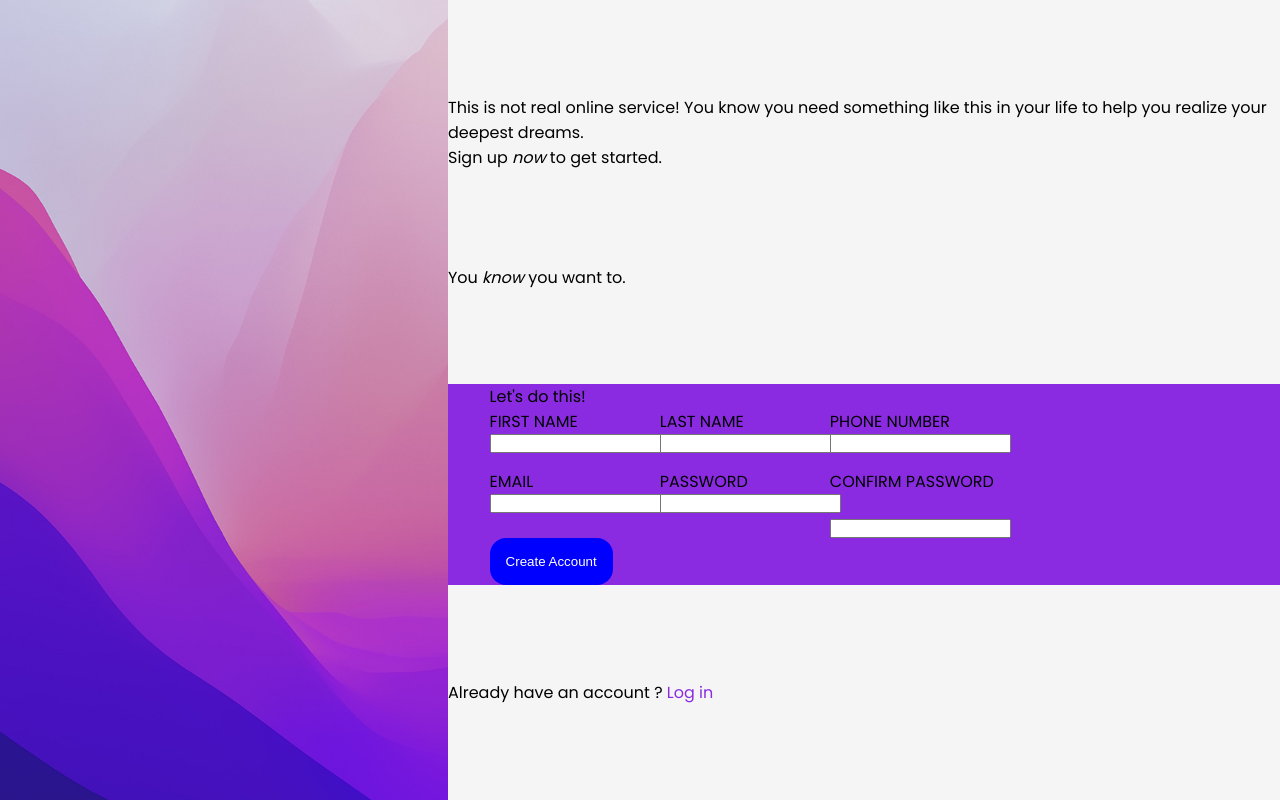
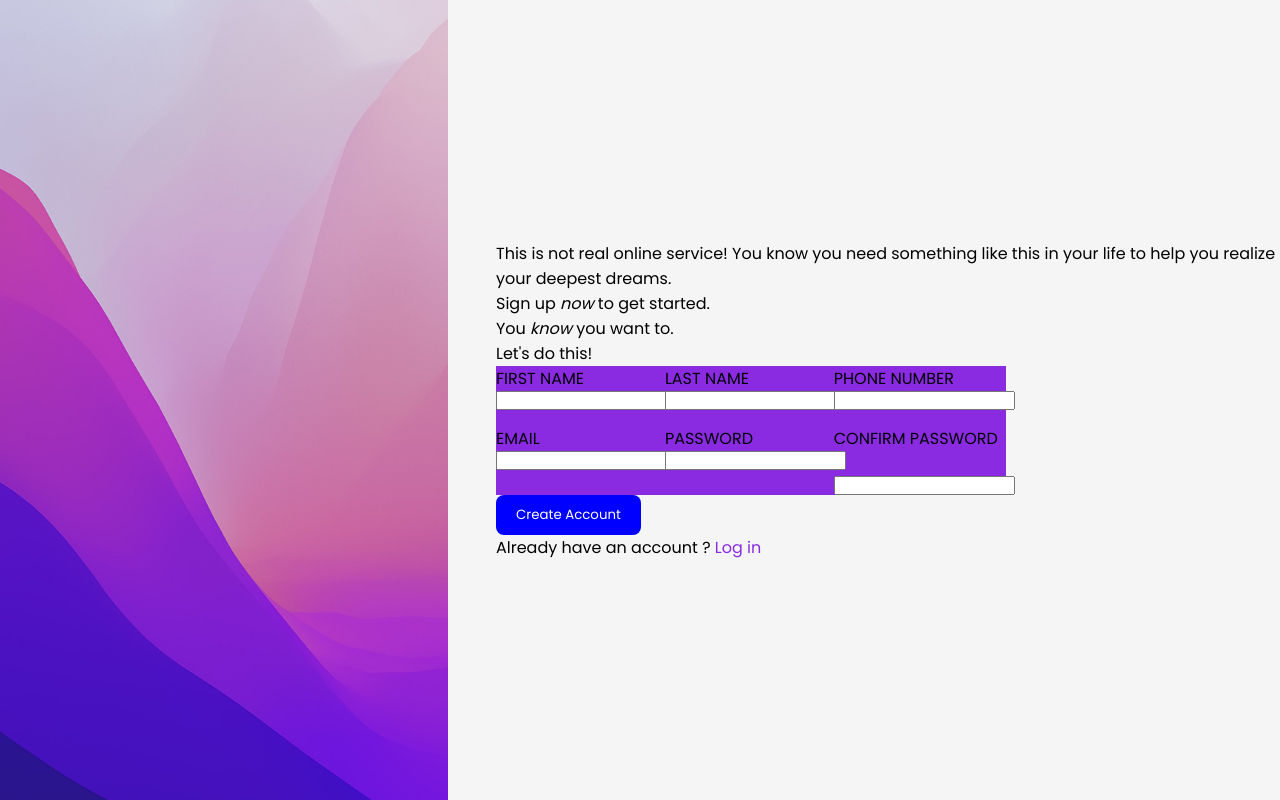
Before and after one commit to kibrahimx/sign-up-form, a plain HTML site: page index.html in a window 1280 px wide. Drawn offline with Linux system fonts and the light colour scheme.

Commit message:
update 2

```diff
--- a/index.html
+++ b/index.html
@@ -11,21 +11,21 @@
 
 <body>
     <main>
-        <div class="left_container">
+        <div class="left-container">
             <img src="./assets/mac.png" alt="">
         </div>
-        <div class="right_container">
-            <p>
+        <div class="right-container">
+            <p class="left">
                 This is not real online service! You know you need something like this in your life to help you realize
                 your deepest dreams.<br>
                 Sign up <em>now</em> to get started.
             </p>
-            <p>
+            <p class="left">
                 You <em>know</em> you want to.
             </p>
-            <form action="#" method="post" class="container" id="form_container">
+            <form action="#" method="post" class="left" id="form-container">
                 <p>Let's do this!</p>
-                <div class="container" id="inputs_container">
+                <div class="container" id="inputs-container">
                     <div>
                         <label for="first_name">FIRST NAME</label>
                         <input type="text" id="first_name" name="first_name" required>
@@ -53,7 +53,7 @@
                 </div>
                 <button type="submit">Create Account</button>
             </form>
-            <p>Already have an account ? <a href="#">Log in</a></p>
+            <p class="left">Already have an account ? <a href="#">Log in</a></p>
         </div>
     </main>
 </body>
--- a/style.css
+++ b/style.css
@@ -17,42 +17,47 @@ main {
     background-color: whitesmoke;
 }
 
-.left_container {
+input:focus {
+    outline: 2px solid blue;
+}
+
+.left-container {
     width: 35%;
     height: 100%;
 }
 
-.right_container {
+.right-container {
     display: flex;
     flex-direction: column;
-    justify-content: space-evenly;
+    justify-content: center;
     width: 65%;
     height: 100%;
 }
 
-#form_container {
-    background-color: blueviolet;
-    padding-left: 5%;
+.left {
+    padding-left: 3rem;
 }
 
 form button {
     cursor: pointer;
+    font-family: 'Poppins', sans-serif;
     background-color: blue;
     color: white;
-    padding: 1rem;
-    border-radius: 1rem;
+    padding: 10px 20px;
+    border-radius: 0.5rem;
     border-style: none;
 }
 
-#inputs_container {
+#inputs-container {
     display: flex;
+    background-color: blueviolet;
     flex-flow: row wrap;
     gap: 1rem;
     font-size: 1rem;
     width: 65%;
 }
 
-#inputs_container > div {
+#inputs-container > div {
     display: flex;
     flex-flow: column wrap;
     width: 30%;
```
